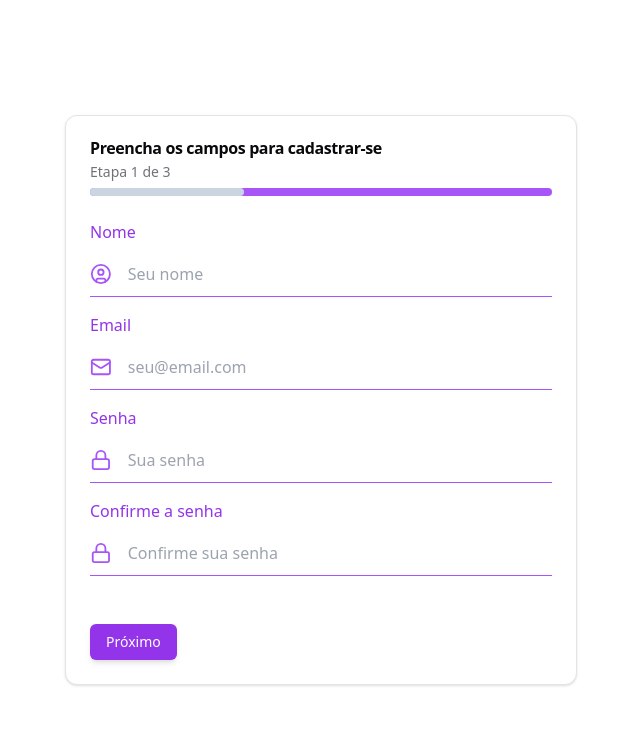
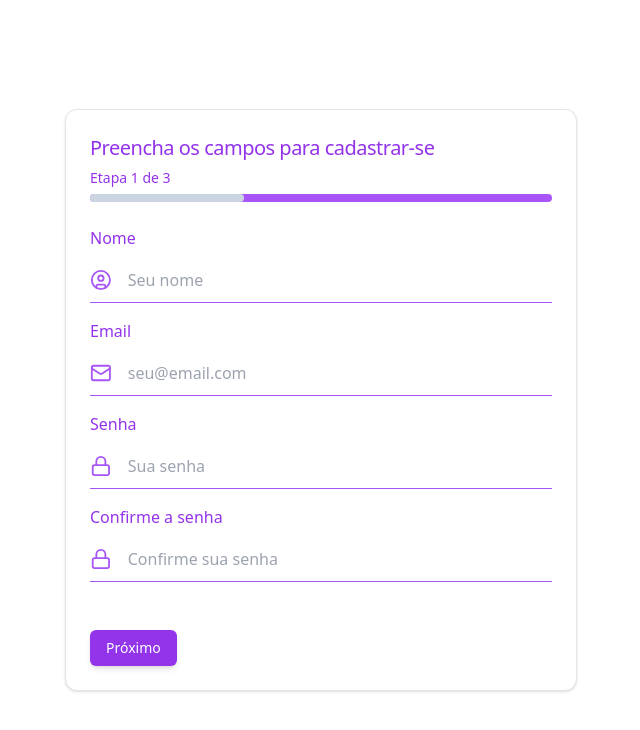
Before and after one commit to THIAGOMORGADO/web-projeto-tobehome, a Next.js app: page /signin/signup in a window 1280 px wide. Shown: the top 730 px of the page, without its empty margins (319-959 px from the left). Built offline with nearby package versions, Linux system fonts and the light colour scheme.

Commit message:
ataualizando reafactor do multistep

```diff
--- a/src/app/components/MultiForm/index.tsx
+++ b/src/app/components/MultiForm/index.tsx
@@ -52,8 +52,8 @@ export default function MultiStepForm() {
   return (
     <Card className="w-full max-w-lg mx-auto">
       <CardHeader>
-        <CardTitle>Preencha os campos para cadastrar-se</CardTitle>
-        <CardDescription>
+        <CardTitle className="text-purple-600 font-medium text-xl block">Preencha os campos para cadastrar-se</CardTitle>
+        <CardDescription className="text-purple-600 font-medium block">
           Etapa {step} de {TOTAL_STEPS}
         </CardDescription>
         <Progress value={progress} className="w-full mt-2 bg-purple-500" />
```
